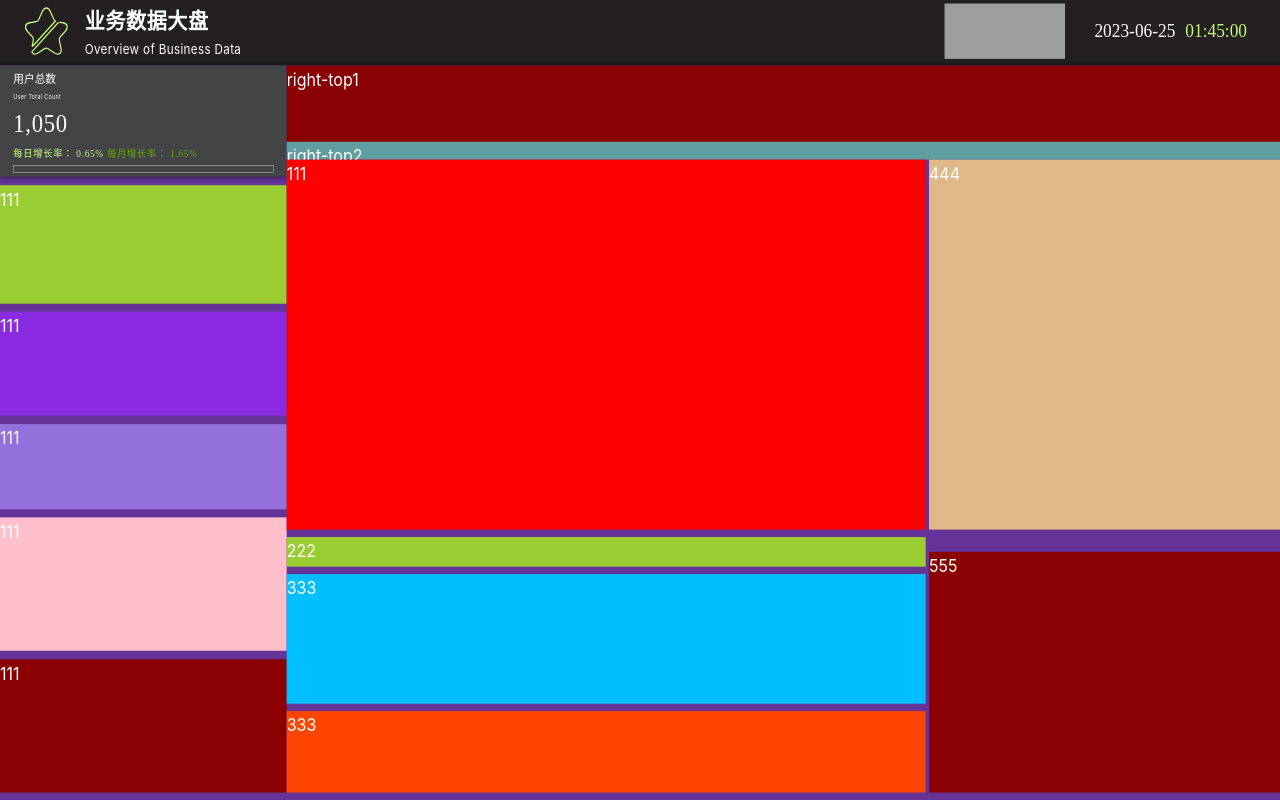
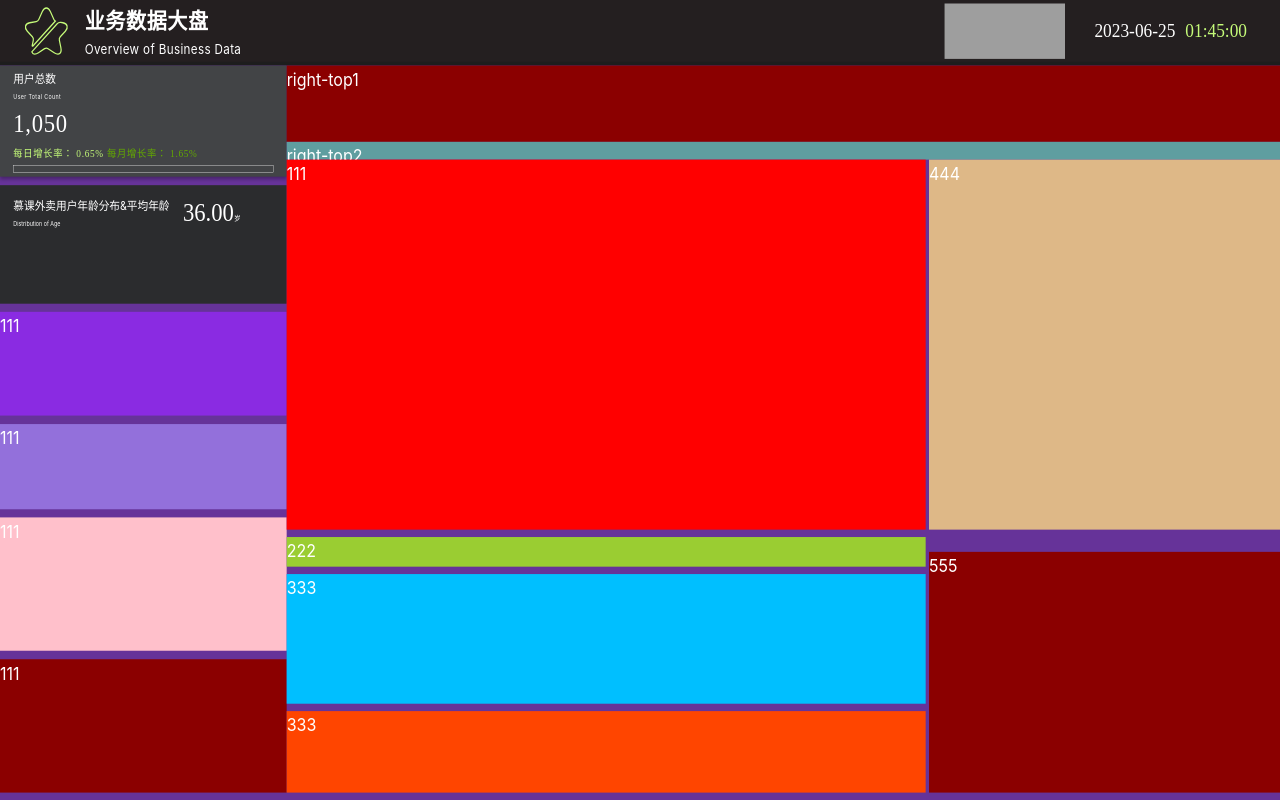
Before and after one commit to YXJR/Echarts-Screen, a Vue app: page / in a window 1280 px wide. Built offline with nearby package versions, Linux system fonts and the light colour scheme; grey boxes are pictures that could not be loaded.

Commit message:
add averageAge

```diff
--- /dev/null
+++ b/src/components/AverageAge/index.vue
@@ -0,0 +1,231 @@
+<template>
+  <div class="average-age">
+    <div class="title-wrapper">
+      <div class="left">
+        <div class="title">慕课外卖用户年龄分布&平均年龄</div>
+        <div class="sub-title">Distribution of Age</div>
+      </div>
+      <div class="right">
+        <div class="age">
+          <count-to
+            :startVal="startAge"
+            :endVal="avgAge"
+            :duration="1000"
+            :decimals="2"
+          />
+          <span class="age-unit">岁</span>
+        </div>
+      </div>
+    </div>
+    <div id="average-age-chart" />
+    <div class="average-data-wrapper">
+      <div
+        class="average-data"
+        v-for="(item, index) in data"
+        :key="index"
+      >
+        <div class="average-data-value">
+          <count-to
+            :startVal="item.startValue"
+            :endVal="item.value"
+            :duration="1000"
+          />
+        </div>
+        <div class="average-data-axis">
+          <div
+            class="point"
+            :style="{background: item.color}"
+          />
+          <div class="text">{{item.axis}}</div>
+        </div>
+      </div>
+    </div>
+  </div>
+</template>
+
+<script>
+import * as Echarts from 'echarts'
+import { ref } from 'vue'
+
+const color = ['rgb(116,166,49)', 'rgb(190,245,99)', 'rgb(202,252,137)', 'rgb(251,253,142)']
+
+export default {
+  name: 'AverageAge',
+  props: {
+    data: Array,
+    avgAge: Number
+  },
+  setup (props) {
+    let chart
+    const startAge = ref(0)
+    const update = () => {
+      const createOption = () => {
+        const data = ['年龄分布']
+        let max = 0
+        props.data.forEach(item => {
+          data.push(item.value)
+          max += item.value
+        })
+        const option = {
+          tooltip: {
+            trigger: 'axis',
+            axisPointer: {
+              type: 'shadow'
+            },
+            textStyle: {
+              fontSize: 28
+            },
+            padding: 10
+          },
+          color,
+          grid: {
+            left: 40,
+            right: 40,
+            top: 0
+          },
+          dataset: {
+            source: [
+              ['指标', '0-20', '20-30', '30-50', '>50'],
+              data
+            ]
+          },
+          xAxis: {
+            type: 'value',
+            splitLine: { show: false },
+            max,
+            axisLine: {
+              lineStyle: {
+                color: 'rgb(50,51,53)',
+                width: 3
+              }
+            },
+            axisTick: { show: false },
+            axisLabel: {
+              color: 'rgb(98,105,113)',
+              fontSize: 18
+            }
+          },
+          yAxis: {
+            type: 'category',
+            show: false
+          },
+          series: [
+            {
+              type: 'bar',
+              stack: 'total',
+              barWidth: 15
+            },
+            {
+              type: 'bar',
+              stack: 'total'
+            },
+            {
+              type: 'bar',
+              stack: 'total'
+            },
+            {
+              type: 'bar',
+              stack: 'total'
+            }
+          ]
+        }
+        return option
+      }
+      if (!chart) {
+        chart = Echarts.init(document.getElementById('average-age-chart'))
+      }
+      chart.setOption(createOption())
+    }
+
+    return {
+      startAge,
+      update
+    }
+  }
+}
+</script>
+
+<style lang="scss" scoped>
+.average-age {
+  width: 100%;
+  height: 100%;
+  background: rgb(43, 44, 46);
+  padding: 20px 40px;
+  box-sizing: border-box;
+
+  .title-wrapper {
+    display: flex;
+    align-items: center;
+
+    .left {
+      .title {
+        font-size: 32px;
+      }
+
+      .sub-title {
+        font-size: 16px;
+        margin-top: 10px;
+      }
+    }
+
+    .right {
+      flex: 1;
+      margin-left: 40px;
+      font-weight: bold;
+
+      .age {
+        font-size: 68px;
+        font-family: DIN;
+
+        .age-unit {
+          font-size: 20px;
+        }
+      }
+    }
+  }
+
+  #average-age-chart {
+    height: 120px;
+  }
+
+  .average-data-wrapper {
+    display: flex;
+
+    .average-data {
+      flex: 1;
+      display: flex;
+      flex-direction: column;
+      align-items: center;
+      justify-content: center;
+      font-size: 30px;
+      font-weight: bolder;
+
+      .average-data-value {
+        display: flex;
+        align-items: center;
+        justify-content: center;
+        width: 100%;
+      }
+
+      .average-data-axis {
+        display: flex;
+        align-items: center;
+        justify-content: center;
+        width: 100%;
+        margin-top: 5px;
+
+        .point {
+          width: 10px;
+          height: 10px;
+          border-radius: 50%;
+        }
+
+        .text {
+          margin-left: 10px;
+          font-size: 16px;
+        }
+      }
+    }
+  }
+}
+</style>
--- a/src/views/Home.vue
+++ b/src/views/Home.vue
@@ -25,7 +25,13 @@
               :growth-month="growthLastMonth"
             />
           </div>
-          <div class="left2">111</div>
+          <div class="left2">
+            <average-age
+              :data="[]"
+              :avgAge="36"
+            >
+            </average-age>
+          </div>
           <div class="left3">111</div>
           <div class="left4">111</div>
           <div class="left5">111</div>
@@ -56,11 +62,13 @@
 <script>
 import { ref, onMounted } from "vue"
 import TotalUser from "../components/TotalUser/index.vue"
+import AverageAge from "../components/AverageAge/index.vue"
 import { useTotalUser } from "../hooks/useScreenData"
 export default {
   name: 'Home',
   components: {
-    TotalUser
+    TotalUser,
+    AverageAge
   },
   setup () {
     let loading = ref(true)
```
